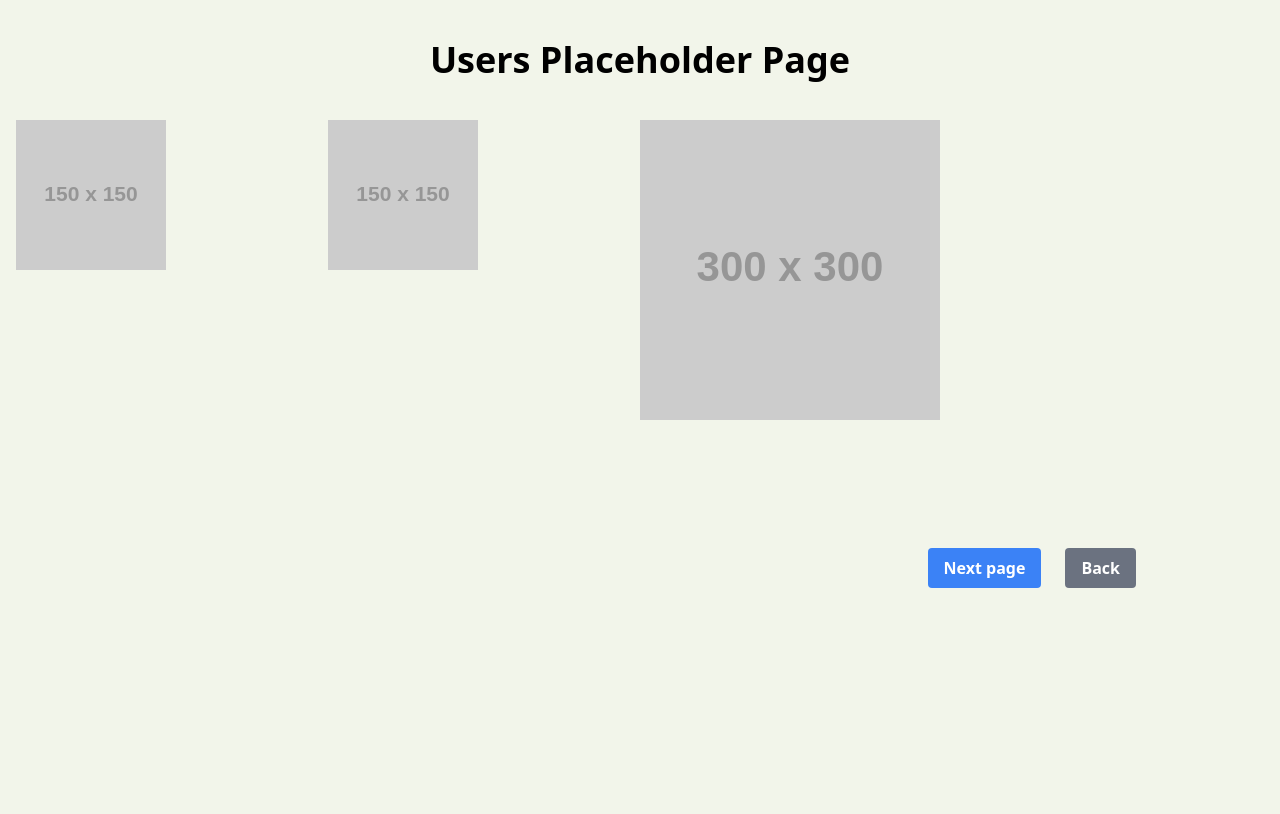
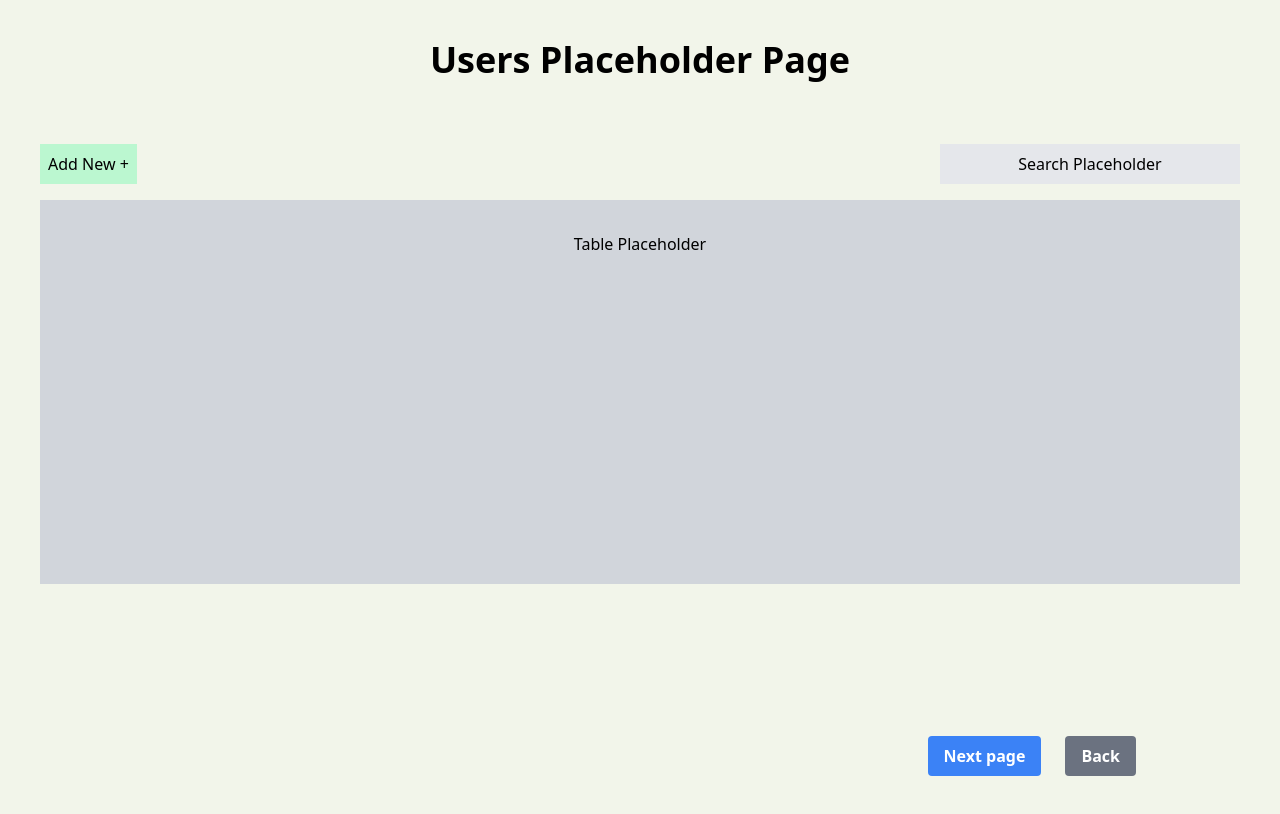
Before and after one commit to WebWarriors-UNF-CIS/RHAMS, a Next.js app: page /u/users in a window 1280 px wide. Shown: the top 814 px of the page. Built offline with nearby package versions, Linux system fonts and the light colour scheme.

Commit message:
users placeholder code

```diff
--- a/src/app/u/users/page.tsx
+++ b/src/app/u/users/page.tsx
@@ -28,20 +28,18 @@ export default function UserAccountOverview() {
       <h1 className="text-4xl font-bold text-center my-10">
       {slug || 'Loading...'}
       </h1>
-      <div className="flex flex-row">
-        <div className="basis-1/4">
-          <Image loader={imageLoader} src="150" alt="placeholder" width={150} height={150}/>
-        </div>
-        <div className="basis-1/4">
-          <Image loader={imageLoader} src="150" alt="placeholder" width={150} height={150}/>
-        </div>
-        <div className="basis-1/2">
-          <Image loader={imageLoader} src="300" alt="placeholder" width={300} height={300}/>
-        </div>
-        <div className="flex">
-          {/* table */}
-        </div>
+      <div className="container mx-auto p-6">
+      {/* Top Section with 'Add New' and 'Search' */}
+      <div className="flex justify-between mb-4">
+        <div className="bg-green-200 p-2 text-center">Add New +</div>
+        <div className="bg-gray-200 p-2 text-center w-1/4">Search Placeholder</div>
       </div>
+
+      {/* Table Placeholder */}
+      <div className="bg-gray-300 h-96 p-8 text-center">
+        Table Placeholder
+      </div>
+    </div>
       <div className="flex flex-row justify-end gap-6 p-32">
         <button  onClick={() => router.push('/u/users/create')} className="bg-blue-500 hover:bg-blue-700 text-white font-bold py-2 px-4 rounded focus:outline-none focus:shadow-outline w-lg" type="button">
             Next page
```
